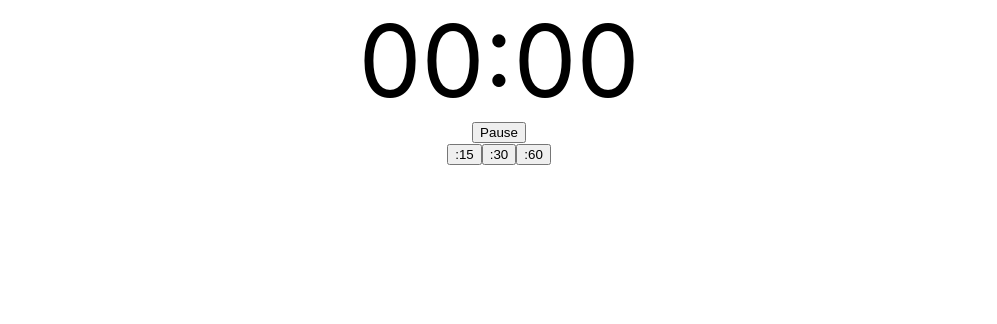
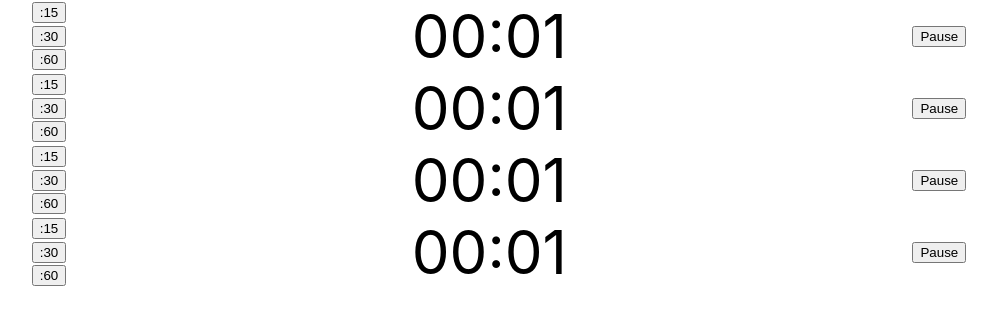
Before and after one commit to Project-Apoikia-Companion-App/companion-app-fe, a React (Create React App) app in the folder companion/: page / in a window 1280 px wide. Shown: the top 324 px of the page, without its empty margins (141-1138 px from the left). Built offline with nearby package versions, Linux system fonts and the light colour scheme.

Commit message:
started multi timer rendering, has bugs TODO FIX STATE BUGS

```diff
--- a/companion/src/App.css
+++ b/companion/src/App.css
@@ -1,38 +1,3 @@
 .App {
   text-align: center;
 }
-
-.App-logo {
-  height: 40vmin;
-  pointer-events: none;
-}
-
-@media (prefers-reduced-motion: no-preference) {
-  .App-logo {
-    animation: App-logo-spin infinite 20s linear;
-  }
-}
-
-.App-header {
-  background-color: #282c34;
-  min-height: 100vh;
-  display: flex;
-  flex-direction: column;
-  align-items: center;
-  justify-content: center;
-  font-size: calc(10px + 2vmin);
-  color: white;
-}
-
-.App-link {
-  color: #61dafb;
-}
-
-@keyframes App-logo-spin {
-  from {
-    transform: rotate(0deg);
-  }
-  to {
-    transform: rotate(360deg);
-  }
-}
--- a/companion/src/App.js
+++ b/companion/src/App.js
@@ -3,7 +3,7 @@ import React, { useState } from "react";
 import Timer from "./components/Timer";
 
 function App() {
-  const time = Date.now();
+  const time = Date.now() + 1000;
   const [endTimestamp, setEndTimestamp] = useState(time);
 
   const addTime = (ms) => {
@@ -13,7 +13,19 @@ function App() {
   }
 
   return (
-    <div>
+    <div className="character container">
+      <Timer
+        date={endTimestamp}
+        addTime={addTime}
+      />
+      <Timer
+        date={endTimestamp}
+        addTime={addTime}
+      />
+      <Timer
+        date={endTimestamp}
+        addTime={addTime}
+      />
       <Timer
         date={endTimestamp}
         addTime={addTime}
--- a/companion/src/components/Timer.js
+++ b/companion/src/components/Timer.js
@@ -1,5 +1,6 @@
 import React, { useRef } from "react";
 import Countdown, { zeroPad } from "react-countdown";
+import "../styles/Timer.css";
 
 const Timer = ({ date, addTime }) => {
     const countdownRef = useRef();
@@ -11,7 +12,6 @@ const Timer = ({ date, addTime }) => {
     const addFifteen = () => {
         addTime(15000);
         start();
-        console.log(countdownRef.current.isCompleted());
     }
 
     const addThirty = () => {
@@ -26,7 +26,7 @@ const Timer = ({ date, addTime }) => {
 
     const renderer = ({ minutes, seconds }) => {
         return (
-            <div style={{ textAlign: 'center', fontSize: 100 }}>
+            <div style={{ textAlign: 'center', fontSize: 60 }}>
                 <span>{zeroPad(minutes)}:{zeroPad(seconds)}</span>
             </div>
         )
@@ -34,19 +34,22 @@ const Timer = ({ date, addTime }) => {
 
     return (
         <React.Fragment>
+            <div className="timer-container">
+                <div className="increment container">
+                    <button onClick={() => addFifteen()}>:15</button>
+                    <button onClick={() => addThirty()}>:30</button>
+                    <button onClick={() => addSixty()}>:60</button>
+                </div>
                 <Countdown
                     date={date}
                     renderer={renderer}
                     controlled={false}
                     ref={countdownRef}
+                    autoStart={false}
                 />
-            <div style={{ textAlign: 'center' }}>
+                <div className="control container">
                     <button onClick={() => countdownRef.current.pause()}>Pause</button>
                 </div>
-            <div style={{ textAlign: 'center' }}>
-                <button onClick={() => addFifteen()}>:15</button>
-                <button onClick={() => addThirty()}>:30</button>
-                <button onClick={() => addSixty()}>:60</button>
             </div>
         </React.Fragment >
     );
--- /dev/null
+++ b/companion/src/styles/Timer.css
@@ -0,0 +1,10 @@
+.timer-container {
+  display: flex;
+  justify-content: space-around;
+}
+
+.container {
+  display: flex;
+  flex-direction: column;
+  justify-content: space-evenly;
+}
```
Lines whose indentation alone changed are shown as unchanged.
